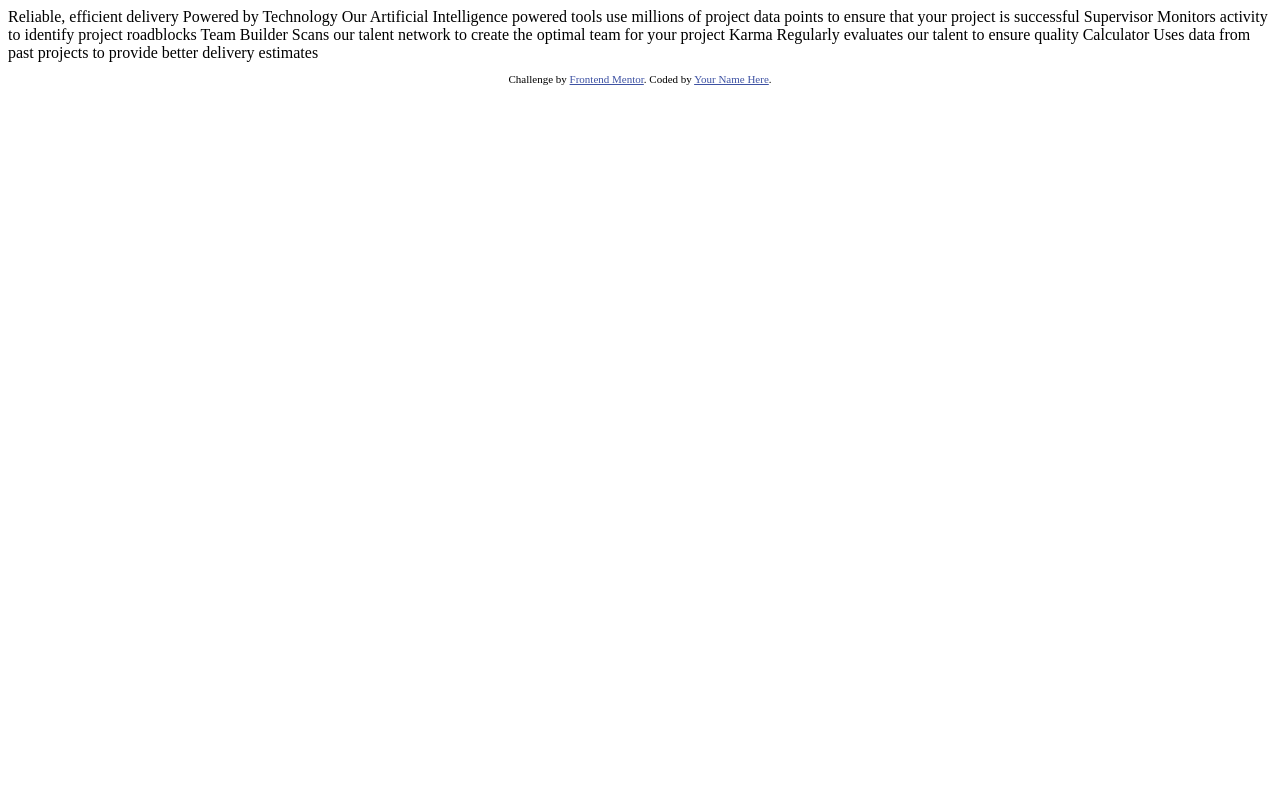
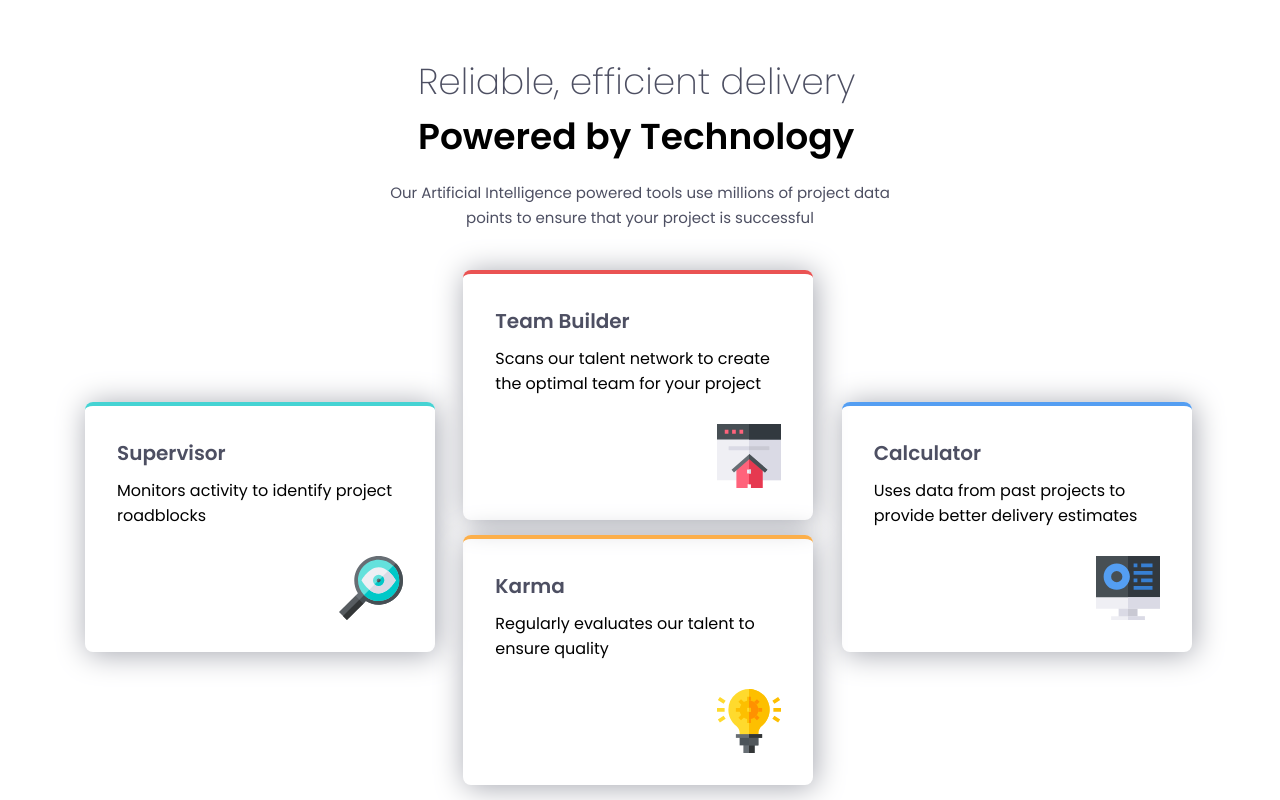
Before and after one commit to nikolasladic/Project-8---Four-Cards-feature-Selection, a plain HTML site: page index.html in a window 1280 px wide. Drawn offline with Linux system fonts and the light colour scheme.

Commit message:
desktop version final

```diff
--- a/index.html
+++ b/index.html
@@ -1,45 +1,80 @@
 <!DOCTYPE html>
 <html lang="en">
   <head>
-  <meta charset="UTF-8">
-  <meta name="viewport" content="width=device-width, initial-scale=1.0"> <!-- displays site properly based on user's device -->
+    <meta charset="UTF-8" />
+    <meta name="viewport" content="width=device-width, initial-scale=1.0" />
 
-  <link rel="icon" type="image/png" sizes="32x32" href="./images/favicon-32x32.png">
+    <link rel="preconnect" href="https://fonts.googleapis.com" />
+    <link rel="preconnect" href="https://fonts.gstatic.com" crossorigin />
+    <link
+      href="https://fonts.googleapis.com/css2?family=Figtree:ital,wght@0,300..900;1,300..900&family=Fraunces:ital,opsz,wght,SOFT@0,9..144,700,50;1,9..144,700,50&family=Inter:ital,opsz,wght@0,14..32,100..900;1,14..32,100..900&family=Montserrat:ital,wght@0,100..900;1,100..900&family=Outfit:wght@100..900&family=Poppins:ital,wght@0,100;0,200;0,300;0,400;0,500;0,600;0,700;0,800;0,900;1,100;1,200;1,300;1,400;1,500;1,600;1,700;1,800;1,900&family=Tinos&family=Young+Serif&display=swap"
+      rel="stylesheet"
+    />
+    <link
+      rel="icon"
+      type="image/png"
+      sizes="32x32"
+      href="./images/favicon-32x32.png"
+    />
+    <link rel="stylesheet" href="style.css" />
 
     <title>Frontend Mentor | Four card feature section</title>
-
-  <!-- Feel free to remove these styles or customise in your own stylesheet 👍 -->
-  <style>
-    .attribution { font-size: 11px; text-align: center; }
-    .attribution a { color: hsl(228, 45%, 44%); }
-  </style>
   </head>
   <body>
+    <div class="heading">
+      <h1 class="title-thin">Reliable, efficient delivery</h1>
+      <h1 class="title-bold">Powered by Technology</h1>
+      <p class="title-bio">
+        Our Artificial Intelligence powered tools use millions of project data
+        points to ensure that your project is successful
+      </p>
+    </div>
 
-  Reliable, efficient delivery
-  Powered by Technology
-
-  Our Artificial Intelligence powered tools use millions of project data points
-  to ensure that your project is successful
-
-  Supervisor
+    <div class="four-cards">
+      <div class="card-1 card">
+        <div class="card-1-title card-title">Supervisor</div>
+        <div class="card-1-use">
           Monitors activity to identify project roadblocks
-
-  Team Builder
+        </div>
+        <img
+          src="images/icon-supervisor.svg"
+          alt="Supervisor image"
+          class="card-picture"
+        />
+      </div>
+      <div class="card-2 card">
+        <div class="card-2-title card-title">Team Builder</div>
+        <div class="card-2-use">
           Scans our talent network to create the optimal team for your project
-
-  Karma
+        </div>
+        <img
+          src="images/icon-team-builder.svg"
+          alt="Supervisor image"
+          class="card-picture"
+        />
+      </div>
+      <div class="card-3 card">
+        <div class="card-3-title card-title">Karma</div>
+        <div class="card-3-use">
           Regularly evaluates our talent to ensure quality
-
-  Calculator
+        </div>
+        <img
+          src="images/icon-karma.svg"
+          alt="Supervisor image"
+          class="card-picture"
+        />
+      </div>
+      <div class="card-4 card">
+        <div class="card-4-title card-title">Calculator</div>
+        <div class="card-4-use">
           Uses data from past projects to provide better delivery estimates
-
-
-  <footer>
-    <p class="attribution">
-      Challenge by <a href="https://www.frontendmentor.io?ref=challenge" target="_blank">Frontend Mentor</a>.
-      Coded by <a href="#">Your Name Here</a>.
-    </p>
-  </footer>
+        </div>
+        <img
+          src="images/icon-calculator.svg"
+          alt="Supervisor image"
+          class="card-picture"
+        />
+      </div>
+    </div>
   </body>
 </html>
--- /dev/null
+++ b/style.css
@@ -0,0 +1,97 @@
+* {
+  font-family: "Poppins";
+  margin: 0;
+}
+
+html,
+body {
+  height: 100%;
+}
+
+body {
+  display: flex;
+  flex-direction: column;
+}
+
+.heading {
+  align-self: center;
+  width: 540px;
+  padding-top: 54px;
+  position: relative;
+}
+
+.title-thin,
+.title-bold {
+  padding: 0px 48px 0 48px;
+  font-size: 36px;
+}
+
+.title-thin {
+  font-weight: 200;
+  color: #4d4f62;
+}
+
+.title-bold {
+  font-weight: 600;
+}
+
+.title-bio {
+  text-align: center;
+  color: #4d4f62;
+  font-size: 15px;
+  line-height: 25px;
+  padding-top: 16px;
+}
+
+.four-cards {
+  display: grid;
+  align-items: center;
+  grid-template-columns: repeat(3, 1fr);
+  grid-template-rows: repeat(2, 1fr);
+  grid-column-gap: 25px;
+  width: 1110px;
+  height: 530px;
+  margin: 32px auto 0;
+}
+
+.card {
+  display: flex;
+  flex-direction: column;
+  position: relative;
+  width: 286px;
+  height: 182px;
+  border-radius: 8px;
+  box-shadow: 2px 2px 30px hsl(229, 6%, 66%);
+  padding: 32px;
+}
+
+.card-title {
+  font-weight: 600;
+  font-size: 20px;
+  color: #4d4f62;
+  padding-bottom: 10px;
+}
+
+.card-picture {
+  position: absolute;
+  width: 64px;
+  right: 32px;
+  bottom: 32px;
+}
+
+.card-1 {
+  border-top: 4px solid hsl(180, 62%, 55%);
+  grid-row: 1/4;
+}
+.card-2 {
+  border-top: 4px solid hsl(0, 78%, 62%);
+}
+.card-3 {
+  border-top: 4px solid hsl(34, 97%, 64%);
+  grid-column: 2 / -2;
+}
+.card-4 {
+  border-top: 4px solid hsl(212, 86%, 64%);
+  grid-column: 3/4;
+  grid-row: 1/4;
+}
```
Lines whose indentation alone changed are shown as unchanged.
